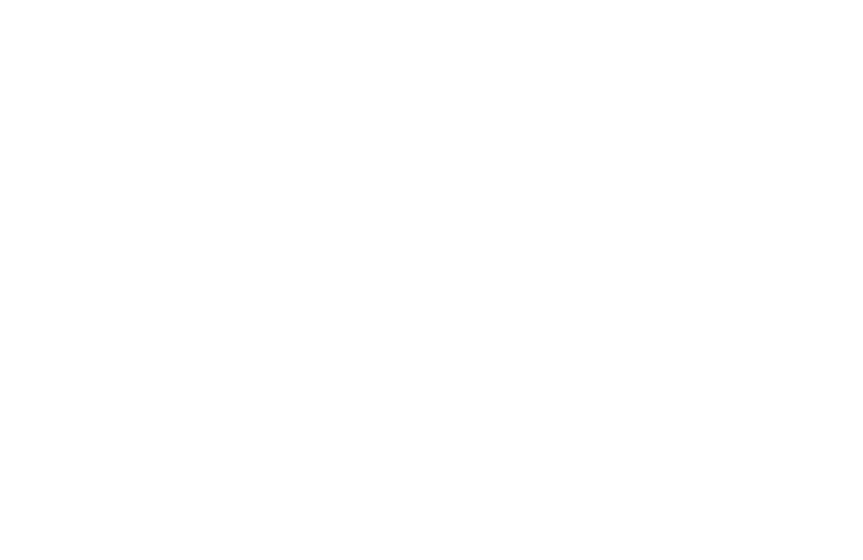
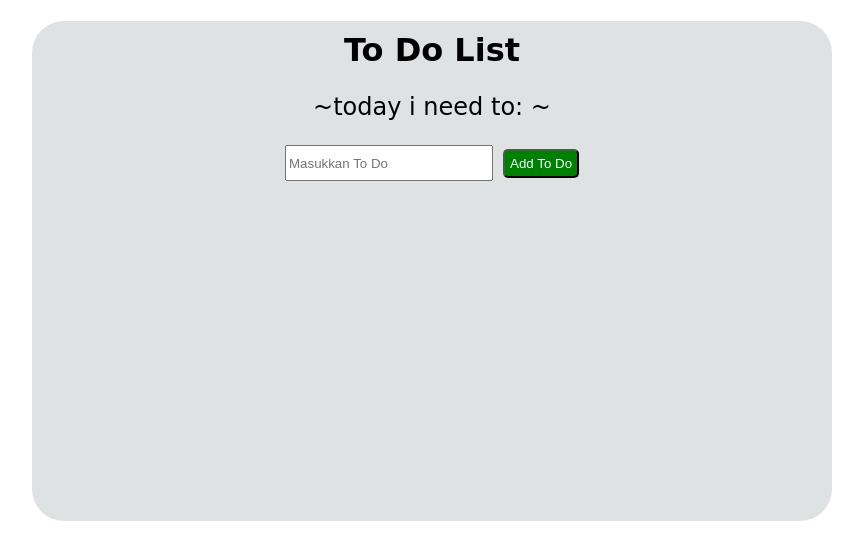
Before and after one commit to dts-kominfo-rea4b/challenge-dom-Hannannawaw1, a website: page index.html in a window 1280 px wide. Shown: the whole page, without its empty margins (288-1151 px from the left). Drawn offline with Linux system fonts and the light colour scheme.

Commit message:
create todo apps

```diff
--- a/index.html
+++ b/index.html
@@ -5,37 +5,106 @@
     <meta http-equiv="X-UA-Compatible" content="IE=edge" />
     <meta name="viewport" content="width=device-width, initial-scale=1.0" />
     <title>Challenge - DOM</title>
+    <style>
+      body {
+        font-family: cursive;
+        margin: 0 auto;
+      }
+      #app {
+        background-color: rgb(222, 226, 226);
+        width: 800px;
+        margin-left: 25%;
+        border-radius: 2em;
+        height: 500px;
+      }
+      header {
+        text-align: center;
+      }
+      header h1 {
+        padding-top: 10px;
+      }
+      header p {
+        font-size: 24px;
+      }
+      section {
+        text-align: center;
+      }
+      #todo-input {
+        width: 200px;
+        height: 30px;
+      }
+      #todo-submit {
+        padding: 5px;
+        margin-left: 5px;
+        background-color: green;
+        color: azure;
+        border-radius: 5px;
+      }
+      #todo-submit:hover {
+        cursor: pointer;
+      }
+      #todo-output li {
+        text-align: left;
+        margin-left: 30%;
+      }
+    </style>
   </head>
   <body>
     <div id="app">
       <!-- TODO: Buatlah sebuah header dengan id todo-title -->
-      <!-- TODO: Buatlah sebuah subtitle dengan id todo-subtitle -->
+      <header id="todo-title">
+        <!-- TODO: Buatlah sebuah subtitle dengan id todo-subtitle -->
+        <h1 id="todo-subtitle">To Do List</h1>
+        <p>~today i need to: ~</p>
+      </header>
 
       <!-- Section: input -->
-      <!-- TODO: Buatlah sebuah input bertipe text dengan id todo-input -->
-      <!-- TODO: Buatlah sebuah button dengan id todo-submit -->
-
-      <!-- Section output -->
-      <!-- TODO: Buatlah sebuah <ul> dengan id todo-output -->
+      <section>
+        <!-- TODO: Buatlah sebuah input bertipe text dengan id todo-input -->
+        <input type="text" id="todo-input" placeholder="Masukkan To Do" />
+        <!-- TODO: Buatlah sebuah button dengan id todo-submit -->
+        <button id="todo-submit">Add To Do</button>
+        <!-- Section output -->
+        <!-- TODO: Buatlah sebuah <ul> dengan id todo-output -->
+        <ul id="todo-output"></ul>
+      </section>
     </div>
 
     <!-- ! Untuk tantangan ini, script jangan diubah ke external js yah ! -->
     <script>
       // TODO: Deklarasi variable sesuai dengan kebutuhan di sini
-      let button;
-      let input;
-      let output;
+      let button = document.getElementById("todo-submit");
+      let input = document.getElementById("todo-input");
+      let output = document.getElementById("todo-output");
 
       // TODO: Buatlah sebuah fungsi dengan nama fnClickHandler
       // Fungsi yang digunakan untuk menambahkan tulisan
       // Jangan ubah cara deklarasi fungsinya, cukup isi saja
-      function fnClickHandler(toDoItem) {}
+      function fnClickHandler(toDoItem) {
+        let todoList = document.createElement("li");
+        todoList.innerHTML = toDoItem;
+        output.append(todoList);
+      }
+
+      function clearInput() {
+        input.value = "";
+      }
 
       // TODO: register event onclick / addEventListener untuk button
       // akan menjalankan fungsi fnClickHandler
+      button.addEventListener("click", function () {
+        fnClickHandler(input.value);
+        clearInput();
+      });
 
       // TODO: register event onkeypress / addEventListener untuk input
       // sehingga saat di input ditekan enter akan menjalankan fungsi fnClickHandler juga
+      input.addEventListener("keypress", function (press) {
+        if (press.key === "Enter") {
+          fnClickHandler(input.value);
+          clearInput();
+        }
+      });
     </script>
   </body>
 </html>
```
